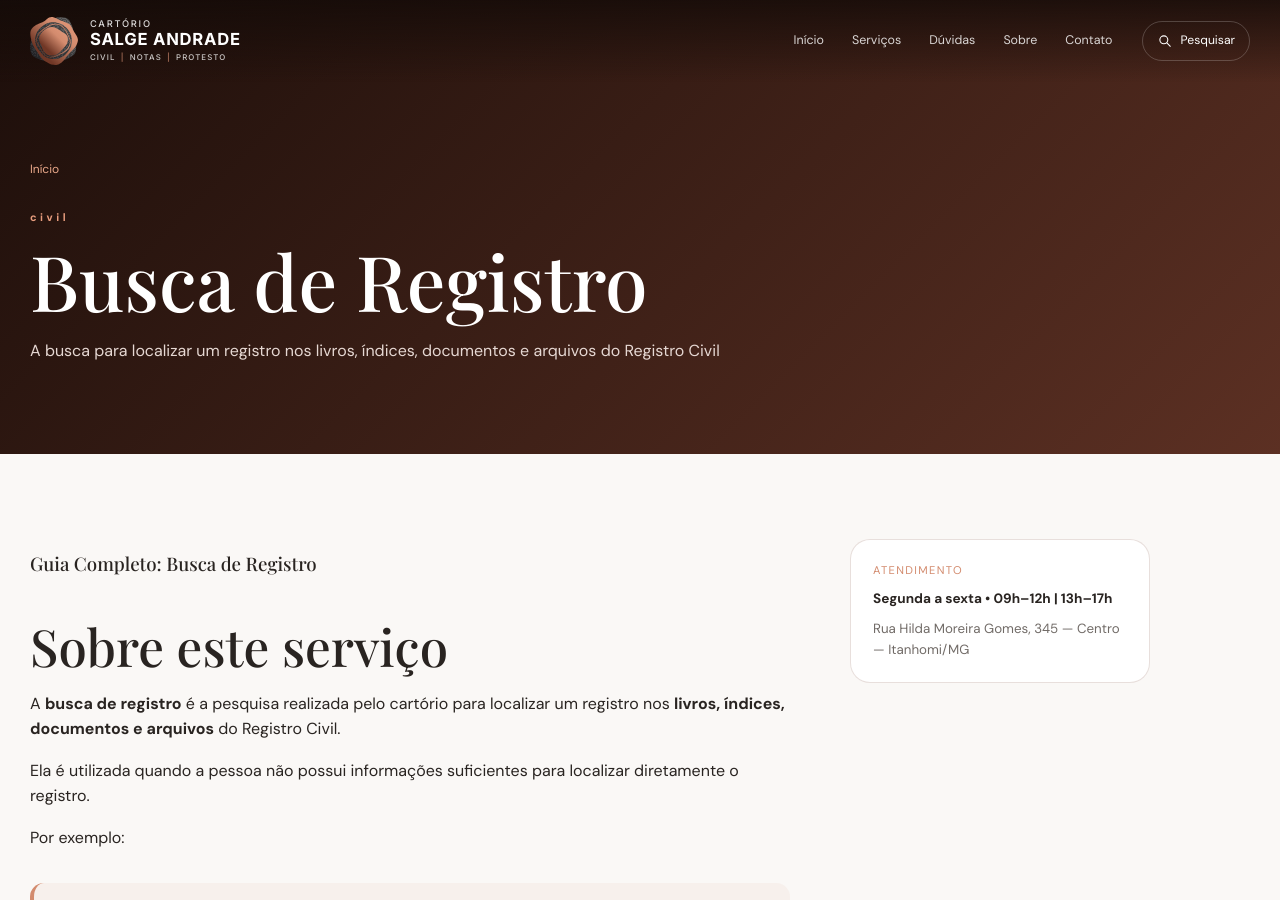
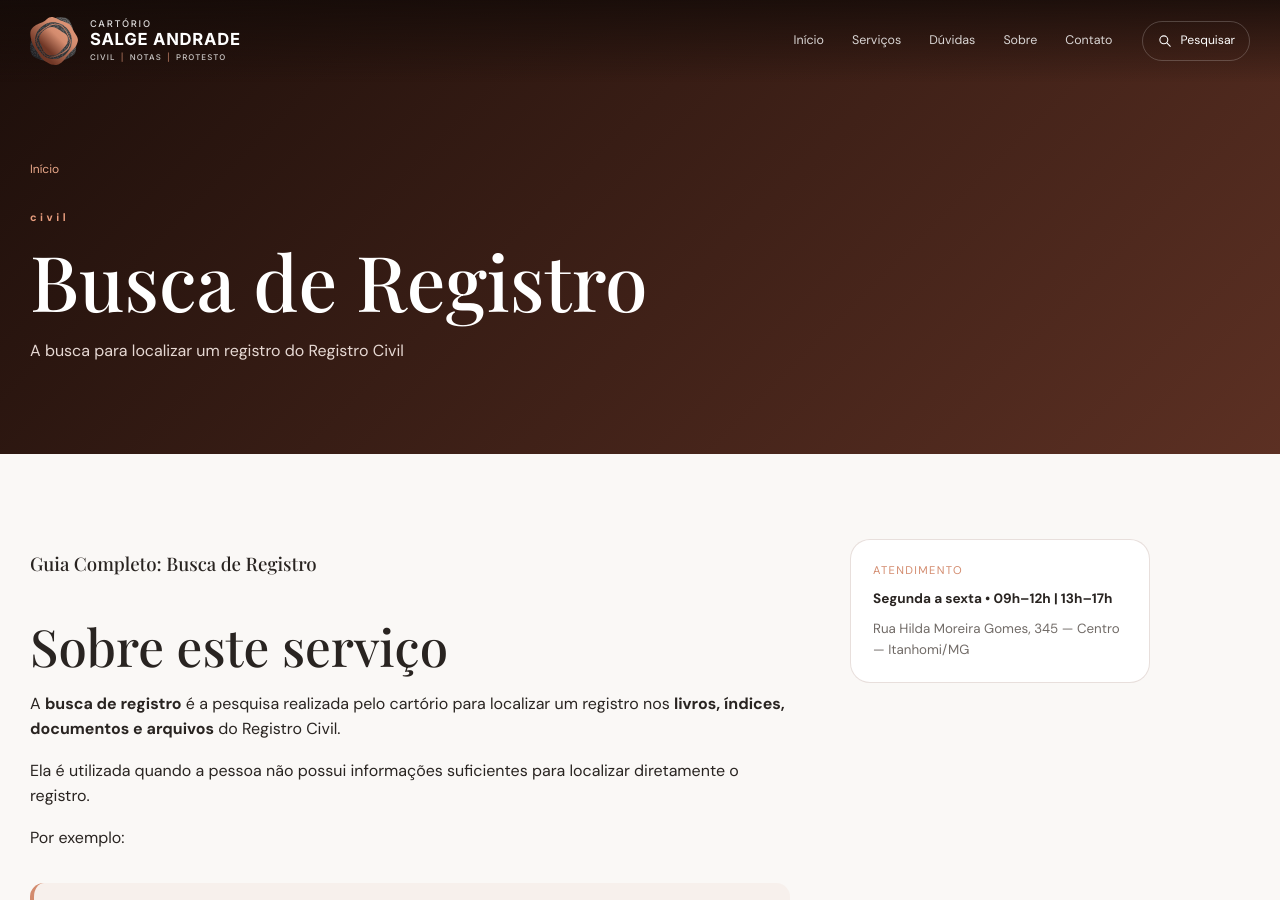
Before and after one commit to Crednom/cartorio-site, a Jekyll site: the page built from _servicos/civil/busca.md, in a window 1280 px wide and 900 px high. Built offline with Jekyll 4.4.1, drawn with Linux system fonts in a browser that asks for light colours.

Commit message:
icons e texto

```diff
--- a/_servicos/civil/busca.md
+++ b/_servicos/civil/busca.md
@@ -2,8 +2,8 @@
 title: "Busca de Registro"
 slug: "busca registro"
 setor: "civil"
-icon: "document"
-description: "A busca para localizar um registro nos livros, índices, documentos e arquivos do Registro Civil"
+icon: "search"
+description: "A busca para localizar um registro do Registro Civil"
 aliases:
   - "registro"
   - "busca"
```
Also changed, not shown: _servicos/civil/transcricao-nascimento.md (+1 -1 lines), 4 other files.
